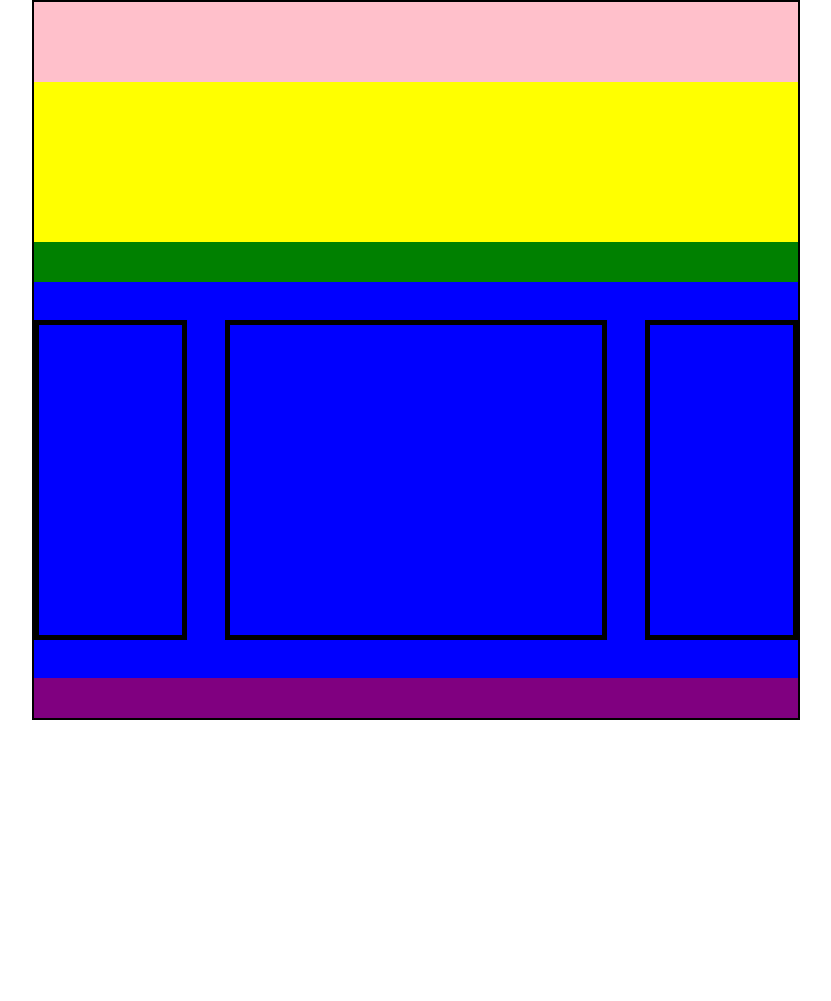
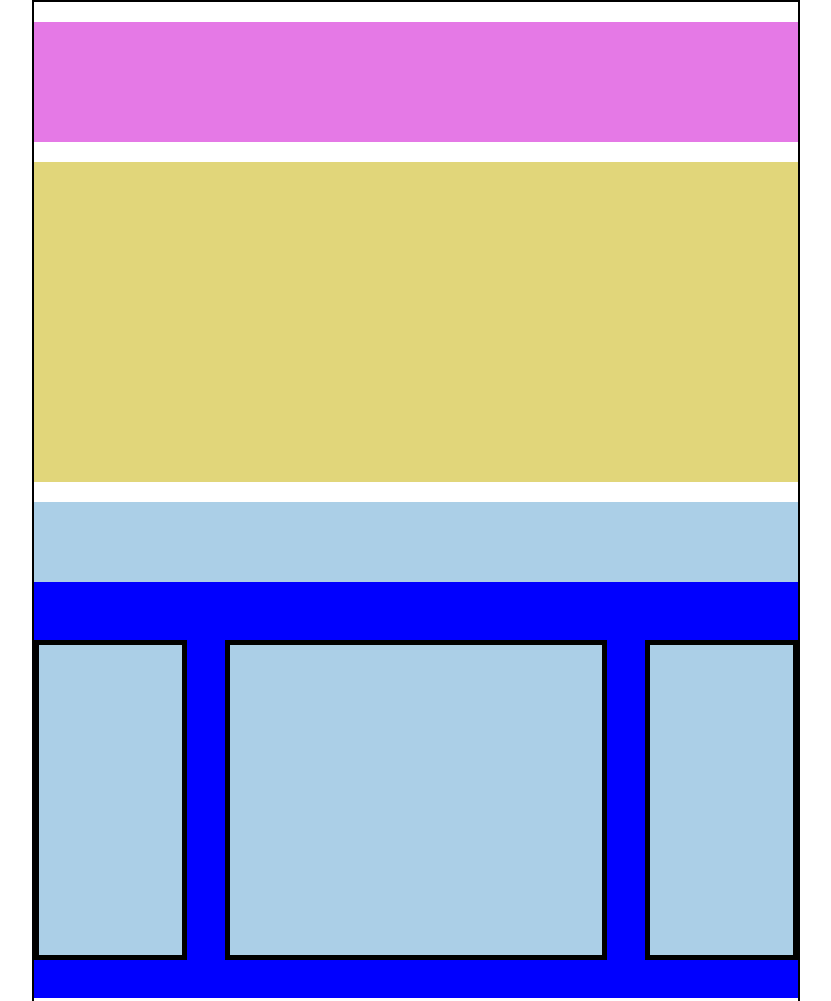
Before and after one commit to nicolamilani1988/htmlcss-struttura-wp, a plain HTML site: page index.html in a window 1280 px wide. Shown: the top 1001 px of the page, without its empty margins (224-1055 px from the left). Before the commit the page ends 800 px from the top, so only its background shows below. Drawn offline with Linux system fonts and the light colour scheme.

Commit message:
creazione margini, spazi e aggiunta colori

```diff
--- a/css/style.css
+++ b/css/style.css
@@ -10,18 +10,21 @@
   /* debug */
   /* height: 100vh; */
   border: 2px solid black;
-
-
+  padding: 20px 0 20px;
 }
 
-.header{
-  height: 10vh;
-  background-color: pink;
+#container :first-child, #container :nth-child(2){
+  margin-bottom: 20px;
 }
 
-.section.full{
-  height: 20vh;
-  background-color: yellow;
+header{
+  height: 15vh;
+  background-color: #E579E6;
+}
+
+.full-section{
+  height: 40vh;
+  background-color: #E1D67A;
 }
 
 .row{
@@ -36,15 +39,17 @@
 }
 
 .row.head{
-  height: 5vh;
-  background-color: green;
+  height: 10vh;
+  background-color: #ABCFE7;
 }
 
 .float{
-  border: 5px solid black;
   float: left;
   height: 40vh;
   margin: 5% 0;
+  background-color: #ABCFE7;
+  /* debug */
+  border: 5px solid black;
 }
 
 .first, .third{
@@ -58,6 +63,7 @@
 }
 
 footer{
+  margin-top: 10px;
   width:100%;
   height: 5vh;
   background-color: purple;
--- a/index.html
+++ b/index.html
@@ -9,11 +9,11 @@
 
     <div id="container">
 
-      <div class="header">
+      <header>
 
-      </div>
+      </header>
 
-      <div class="section full">
+      <div class="full-section">
 
       </div>
 
```
